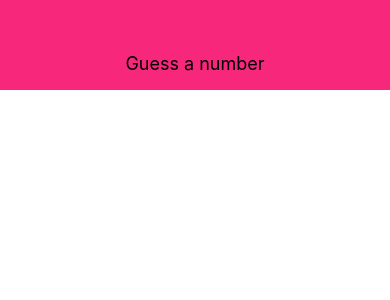
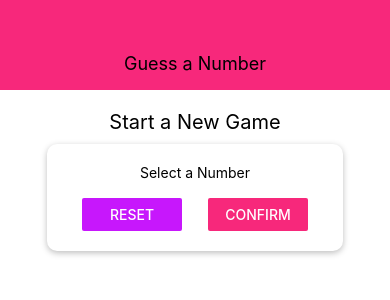
Before and after one commit to shivdotpy/rn-complete-guide-s4, a React Native app: screen / in a window 390 px wide. Shown: the top 300 px of the page. Built offline with nearby package versions, Linux system fonts and the light colour scheme.

Commit message:
Color constant file

```diff
--- a/App.js
+++ b/App.js
@@ -1,11 +1,13 @@
 import React from 'react';
 import { StyleSheet, Text, View } from 'react-native';
 import Header from './components/Header';
+import StartGameScreen from './screens/StartGameScreen';
 
 export default function App() {
   return (
     <View style={styles.screen}>
-      <Header title="Guess a number"/>
+      <Header title="Guess a Number"/>
+      <StartGameScreen/>
     </View>
   );
 }
--- /dev/null
+++ b/components/Card.js
@@ -0,0 +1,28 @@
+import React from 'react'
+import { StyleSheet, Text, View } from 'react-native'
+
+const Card = props => {
+    return (
+        <View style={{...styles.card, ...props.style}}>
+            {props.children}
+        </View>
+    )
+}
+
+
+const styles = StyleSheet.create({
+    card: {
+        shadowColor: 'black',
+        shadowOffset: {
+            width: 0, height: 2
+        },
+        shadowRadius: 6,
+        shadowOpacity: 0.26,
+        elevation: 8,
+        backgroundColor: 'white',
+        padding: 20,
+        borderRadius: 10
+	}
+})
+
+export default Card
--- a/components/Header.js
+++ b/components/Header.js
@@ -1,5 +1,6 @@
 import React from 'react';
 import { StyleSheet, Text, View } from 'react-native';
+import Colors from '../constants/colors';
 
 const Header = (props) => {
 	return (
@@ -16,7 +17,7 @@
 		width: '100%',
 		height: 90,
 		paddingTop: 36,
-        backgroundColor: '#f7287b',
+		backgroundColor: Colors.primary,
 		alignItems: 'center',
 		justifyContent: 'center'
 	},
--- /dev/null
+++ b/constants/colors.js
@@ -0,0 +1,4 @@
+export default {
+    primary: '#f7287b',
+    accent: '#c717fc'
+}
--- a/screens/StartGameScreen.js
+++ b/screens/StartGameScreen.js
@@ -1,14 +1,53 @@
 import React from 'react';
-import { StyleSheet, Text, View } from 'react-native';
+import { StyleSheet, Text, View, TextInput, Button } from 'react-native';
+import Card from '../components/Card';
+import Colors from '../constants/colors';
 
 const StartGameScreen = () => {
 	return (
-		<View>
-			<Text />
+		<View style={styles.screen}>
+			<Text style={styles.title}>Start a New Game</Text>
+			<Card style={styles.inputContainer}>
+				<Text>Select a Number</Text>
+				<TextInput />
+				<View style={styles.buttonContainer}>
+					<View style={styles.button}>
+						<Button title="Reset" color={Colors.accent} />
+					</View>
+					<View style={styles.button}>
+						<Button title="Confirm" color={Colors.primary} />
+					</View>
+				</View>
+			</Card>
 		</View>
 	);
 };
 
-const styles = StyleSheet.create({});
+const styles = StyleSheet.create({
+	screen: {
+		flex: 1,
+		padding: 10,
+		alignItems: 'center',
+		justifyContent: 'flex-start'
+	},
+	title: {
+		fontSize: 20,
+		marginVertical: 10
+	},
+	buttonContainer: {
+		flexDirection: 'row',
+		width: '100%',
+		justifyContent: 'space-between',
+		paddingHorizontal: 15
+	},
+	inputContainer: {
+		width: 300,
+		maxWidth: '80%',
+		alignItems: 'center'
+	},
+	button: {
+		width: 100
+	}
+});
 
 export default StartGameScreen;
```
Lines whose indentation alone changed are shown as unchanged.
